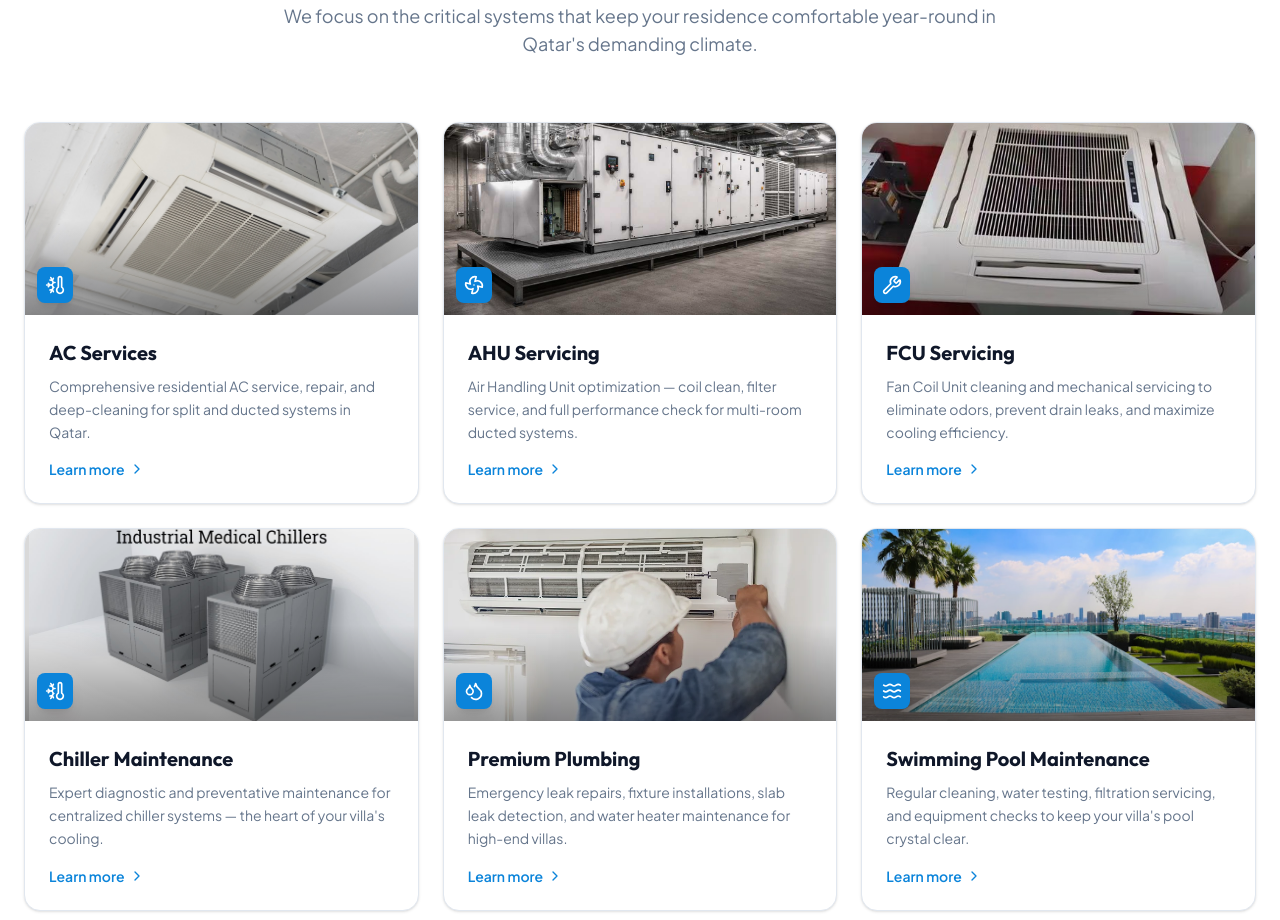
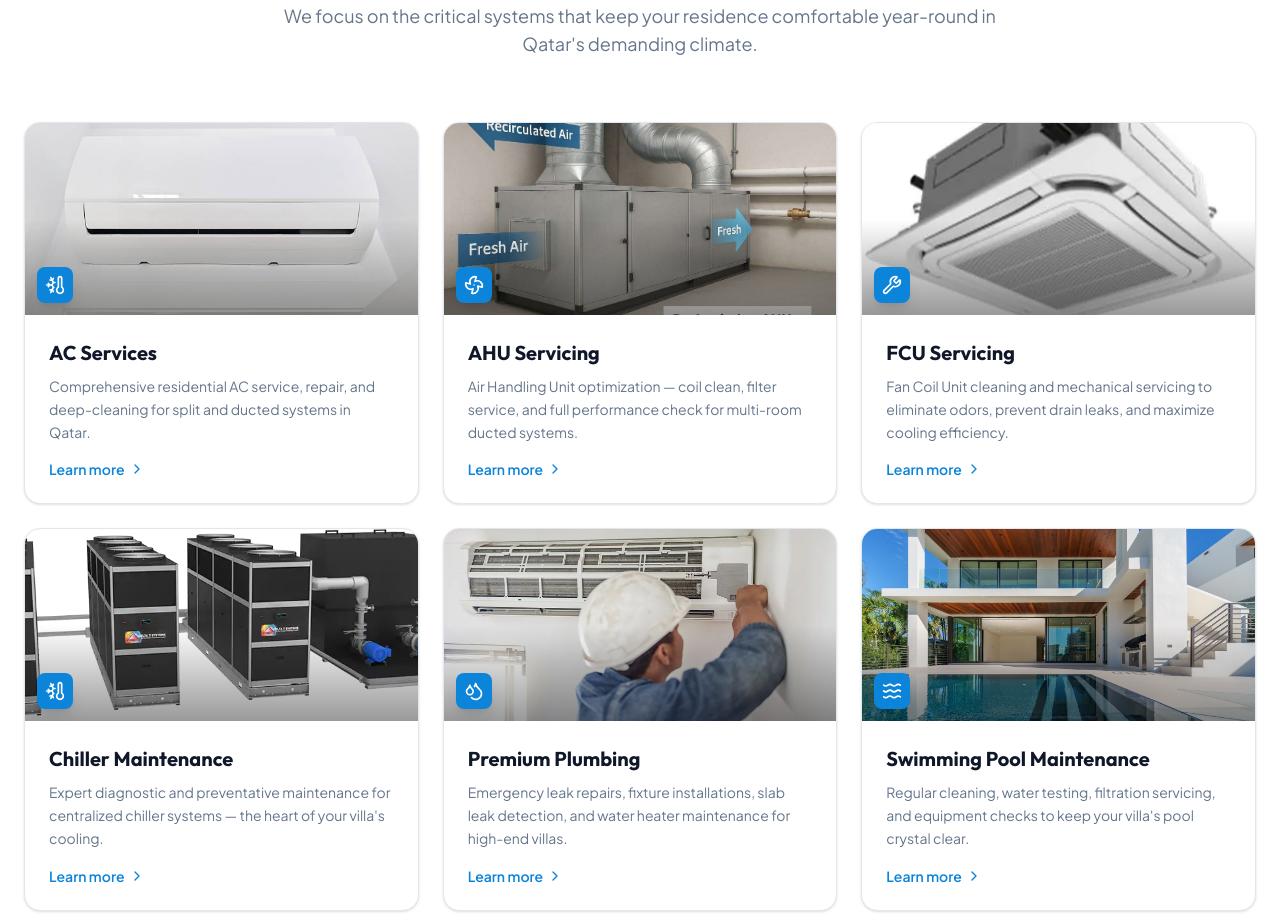
Before and after one commit to Shaheerabdulla/homekeep-website, a Next.js app: page / in a window 1280 px wide. Shown: the part 1020-1940 px from the top of the page. Built offline with nearby package versions, Linux system fonts and the light colour scheme.

Commit message:
Swap homepage service grid images to fresher alternates

```diff
--- a/components/pages/home.tsx
+++ b/components/pages/home.tsx
@@ -118,7 +118,7 @@ export default function Home() {
           >
             {[
               {
-                img: "/images/split-ac-wall.jpg",
+                img: "/images/split-ac-2.jpg",
                 alt: "Wall-mounted split air conditioner unit installed in Qatar villa room",
                 icon: <ThermometerSnowflake className="h-5 w-5" />,
                 title: "AC Services",
@@ -127,7 +127,7 @@ export default function Home() {
                 span: "",
               },
               {
-                img: "/images/ahu.jpeg",
+                img: "/images/ahu-2.jpg",
                 alt: "Air handling unit AHU inside plant room — Homekeep Qatar HVAC servicing",
                 icon: <Fan className="h-5 w-5" />,
                 title: "AHU Servicing",
@@ -136,7 +136,7 @@ export default function Home() {
                 span: "",
               },
               {
-                img: "/images/fcu-cassette.jpg",
+                img: "/images/fcu-unit.webp",
                 alt: "4-way ceiling cassette fan coil unit FCU installed in villa — FCU servicing Qatar",
                 icon: <Wrench className="h-5 w-5" />,
                 title: "FCU Servicing",
@@ -145,7 +145,7 @@ export default function Home() {
                 span: "",
               },
               {
-                img: "/images/chiller.jpg",
+                img: "/images/chiller-2.webp",
                 alt: "Industrial water chiller unit in plant room — chiller maintenance Qatar",
                 icon: <ThermometerSnowflake className="h-5 w-5" />,
                 title: "Chiller Maintenance",
@@ -163,7 +163,7 @@ export default function Home() {
                 span: "",
               },
               {
-                img: "/images/pool-testing.jpg",
+                img: "/images/pool-hero.jpg",
                 alt: "Swimming pool water testing and maintenance in Qatar villa",
                 icon: <Waves className="h-5 w-5" />,
                 title: "Swimming Pool Maintenance",
```
